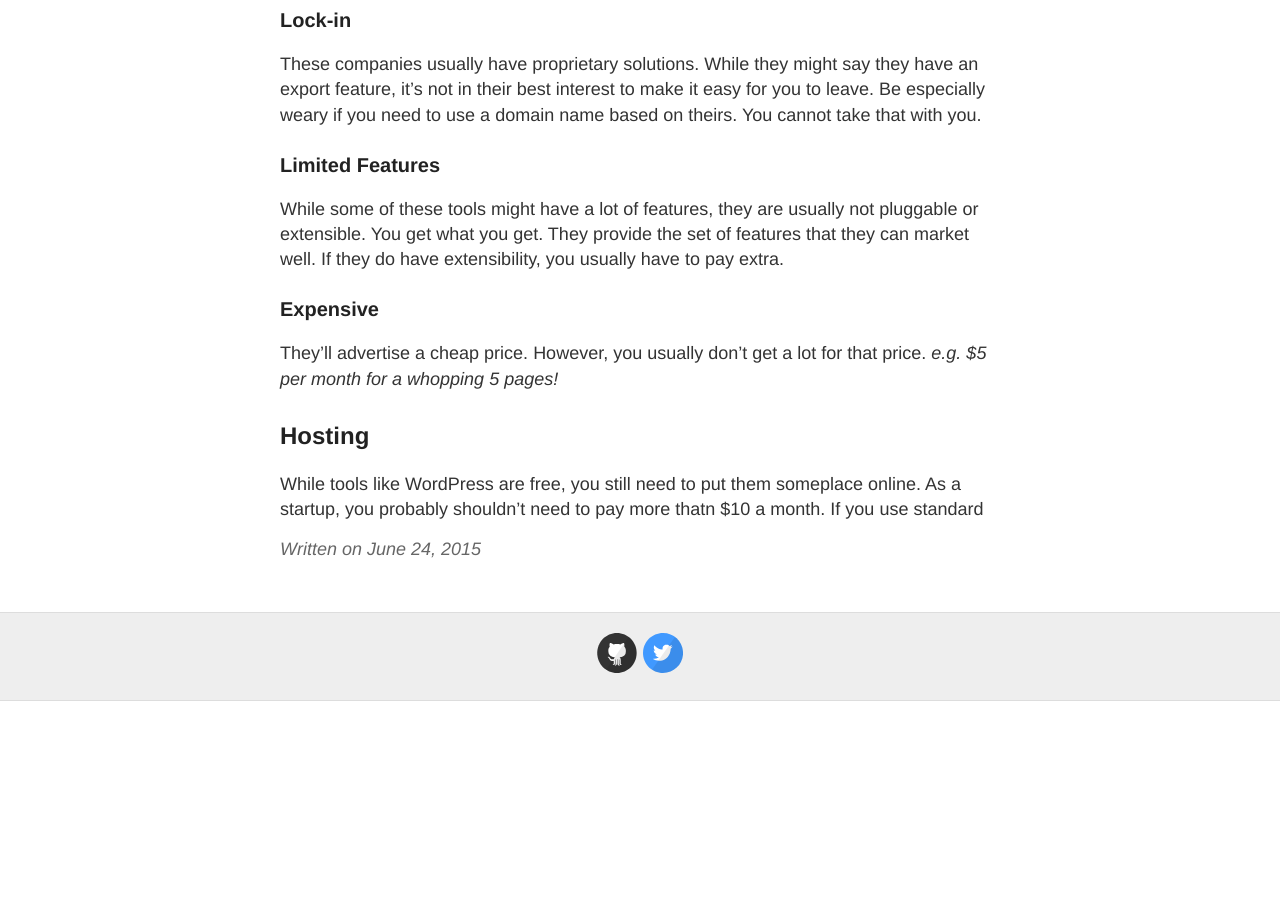
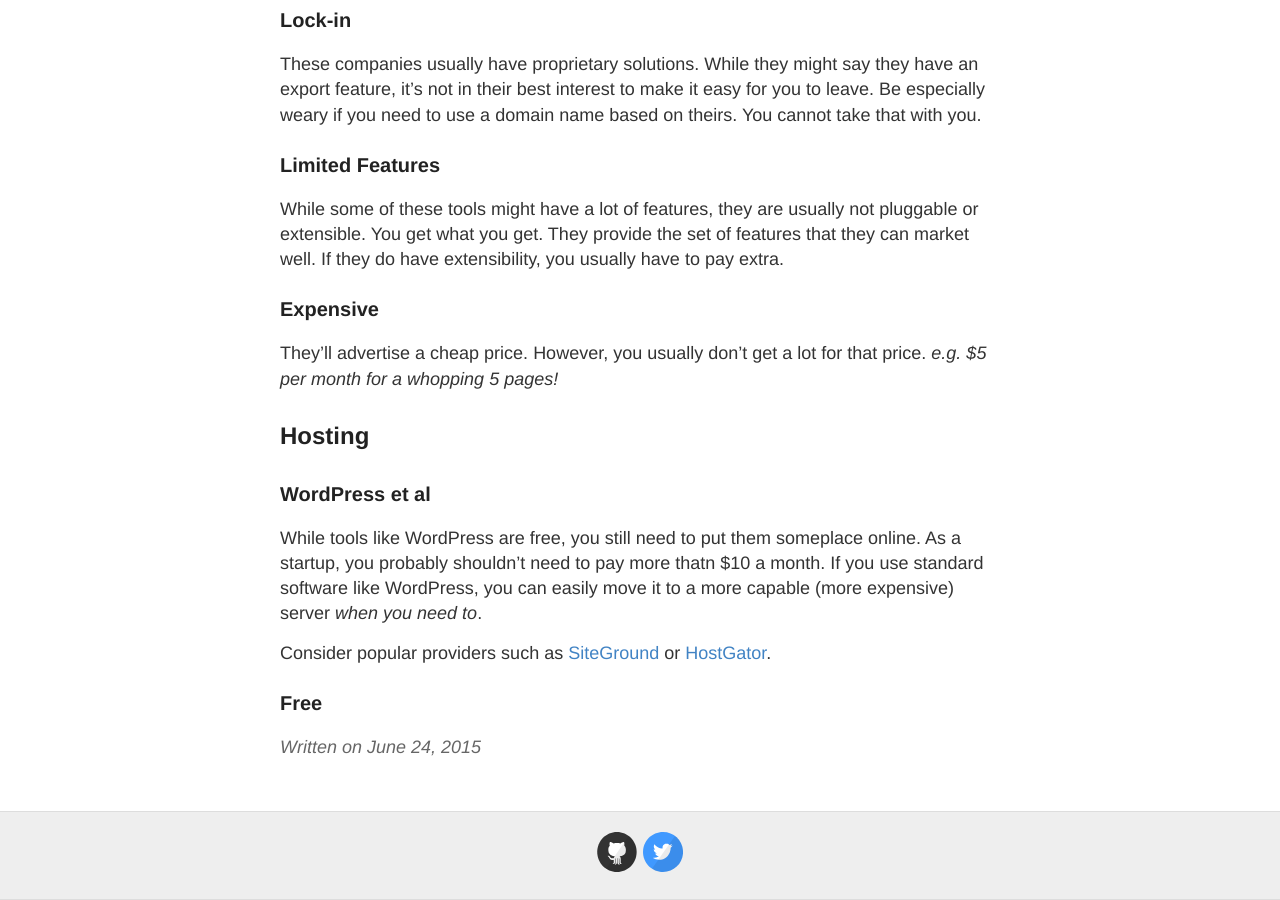
Before and after one commit to GaryChamberlain/garychamberlain.github.io, a Jekyll site: the page built from _posts/2015-06-24-startup-website.md, in a window 1280 px wide and 900 px high, scrolled down 1324 px. Built offline with Jekyll 4.4.1, drawn with Linux system fonts in a browser that asks for light colours; Markdown is read by kramdown in place of the engine named in the settings; before the commit the page ends 2025 px from its top, so only the background shows below that.

Commit message:
Updated 2015-06-24-startup-website.md

```diff
--- a/_posts/2015-06-24-startup-website.md
+++ b/_posts/2015-06-24-startup-website.md
@@ -44,4 +44,9 @@ They'll advertise a cheap price.  However, you usually don't get a lot for that
 
 ## Hosting
 
-While tools like WordPress are free, you still need to put them someplace online.  As a startup, you probably shouldn't need to pay more thatn $10 a month.  If you use standard
+### WordPress et al
+While tools like WordPress are free, you still need to put them someplace online.  As a startup, you probably shouldn't need to pay more thatn $10 a month.  If you use standard software like WordPress, you can easily move it to a more capable (more expensive) server _when you need to_.
+
+Consider popular providers such as [SiteGround](https://www.siteground.com/) or [HostGator](http://www.hostgator.com/).
+
+### Free
```
